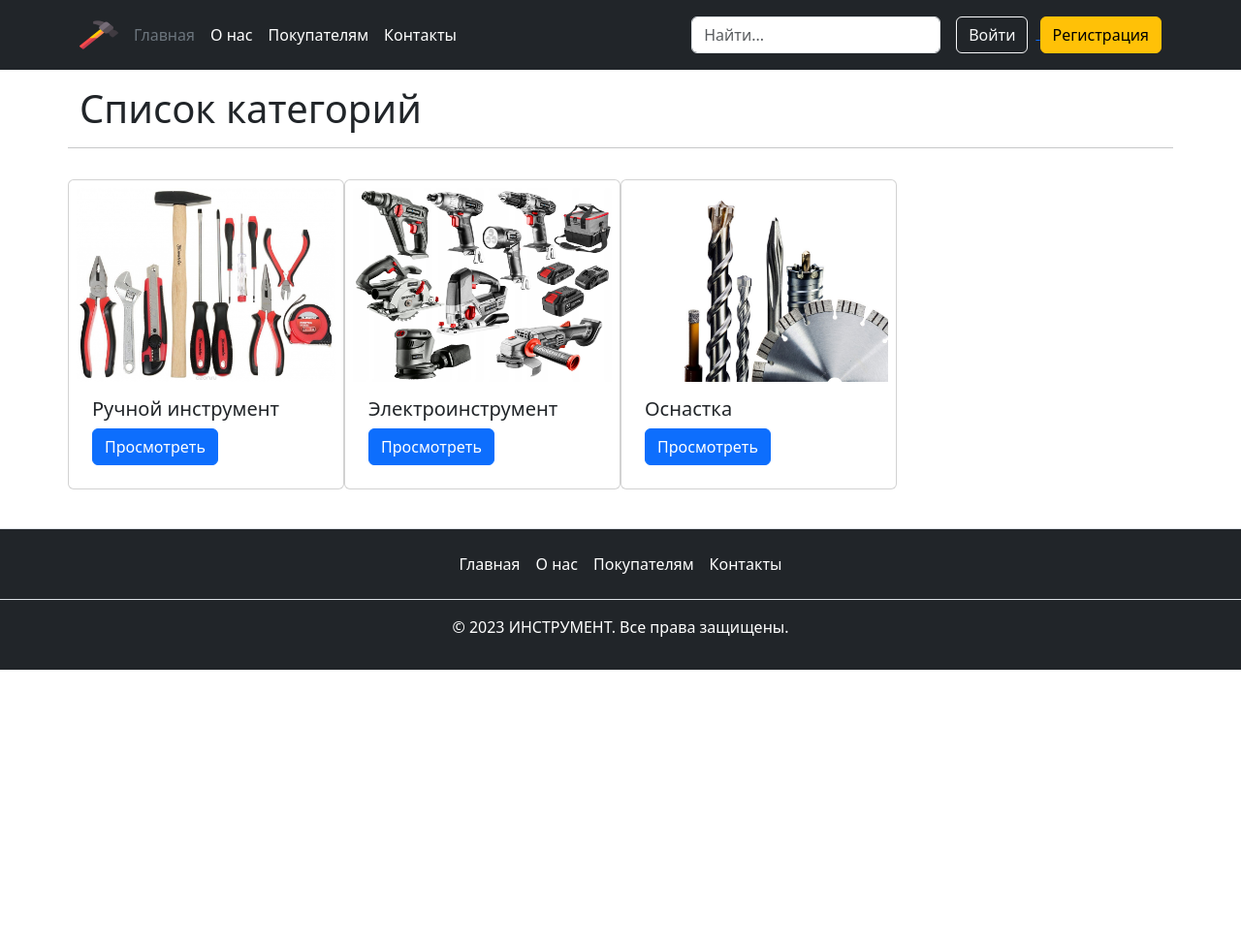
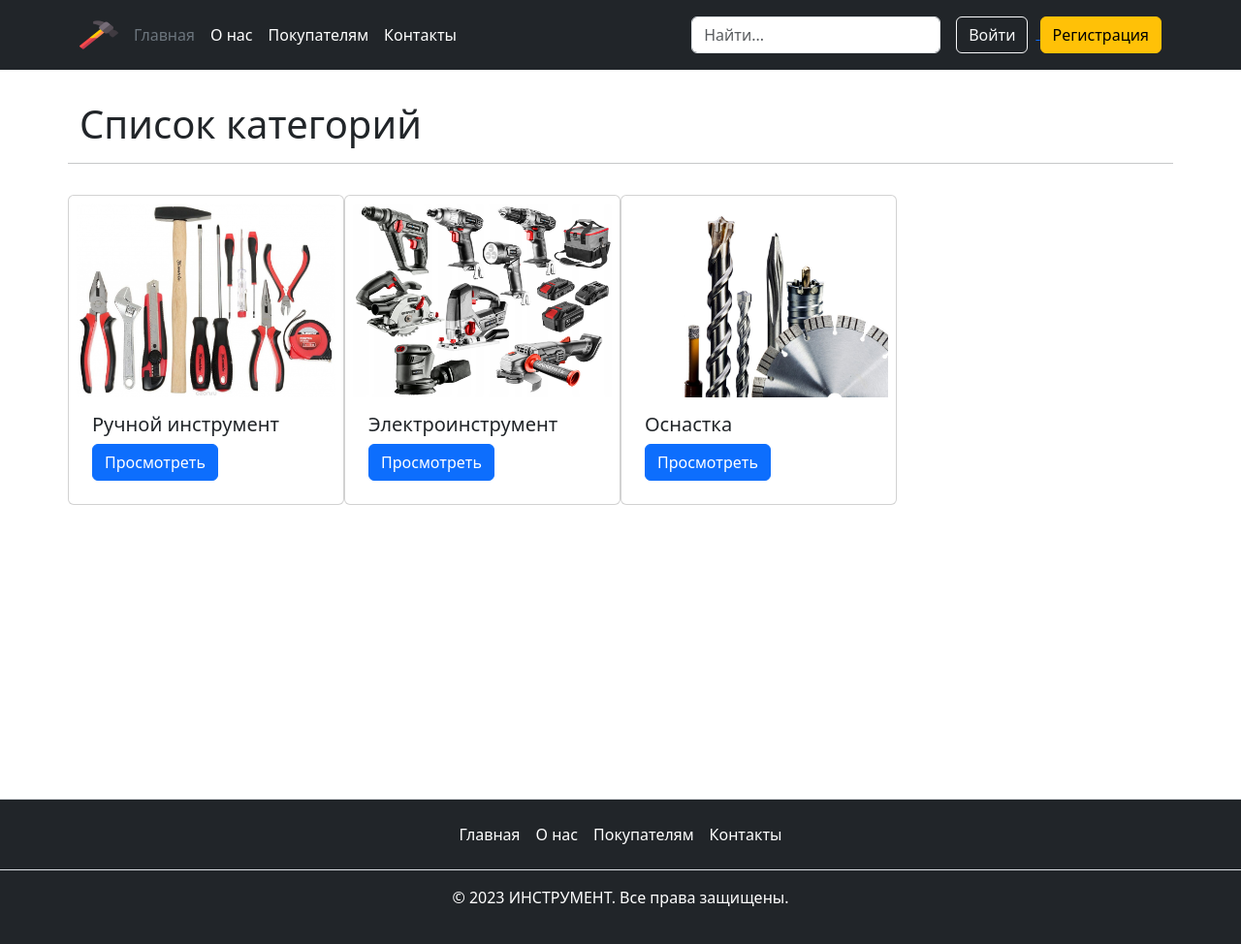
Before and after one commit to PxrpGill/course, a Django app: page /products/categories/list/ in a window 1280 px wide. Shown: the whole page at 97% size. Before the commit the page ends 691 px from the top, so only its background shows below. Run offline with Django 5.2, Linux system fonts and the light colour scheme; data comes from the database, SQL or seed files in the repository; both versions use the stored data as it was after the commit; some libraries are stand-ins or nearby versions.

Commit message:
create nice footer

```diff
--- /dev/null
+++ b/instrument/static_dev/css/main.css
@@ -0,0 +1,11 @@
+html {
+  position: relative;
+  min-height: 100%;
+}
+
+.footer {
+  position: absolute;
+  bottom: 0;
+  width: 100%;
+  height: 150px;
+}
--- a/instrument/templates/base.html
+++ b/instrument/templates/base.html
@@ -1,10 +1,11 @@
-{% load static %}
 <!doctype html>
 <html lang="en">
 <head>
+  {% load static %}
   <meta charset="UTF-8">
   <meta name="viewport" content="width=device-width, user-scalable=no, initial-scale=1.0, maximum-scale=1.0, minimum-scale=1.0">
   <meta http-equiv="X-UA-Compatible" content="ie=edge">
+  <link rel="stylesheet" href="{% static 'css/main.css'%}">
   <title>
     {% block title %}
 
@@ -13,7 +14,7 @@
   {% load django_bootstrap5 %}
   {% bootstrap_css %}
 </head>
-<body class="position-relative" style="height: 100%;">
+<body class="position-relative" style="min-height:100vh">
   {% include "includes/header.html" %}
   <main>
     {% block content %}
--- a/instrument/templates/main/category/category_list.html
+++ b/instrument/templates/main/category/category_list.html
@@ -7,7 +7,7 @@
 {% endblock %}
 
 {% block content %}
-  <div class="container">
+  <div class="container my-3">
     <div class="row">
       <h1 class="my-3">Список категорий</h1>
       <hr>
```
Also changed, not shown: instrument/db.sqlite3, instrument/instrument/settings.py (line endings or trailing spaces), instrument/media/category/оснастка.jpg (added), instrument/media/category/ручной_инструмент.jpg (added), instrument/media/category/электроинструмент.jpg (added), instrument/media/product/гвозди.jpg (added), instrument/media/product/молоток.jpg (added), instrument/media/product/перчатки.jpg (added), instrument/media/product/ручная_пила.jpg (added), instrument/media/product/электропила.jpg (added).
